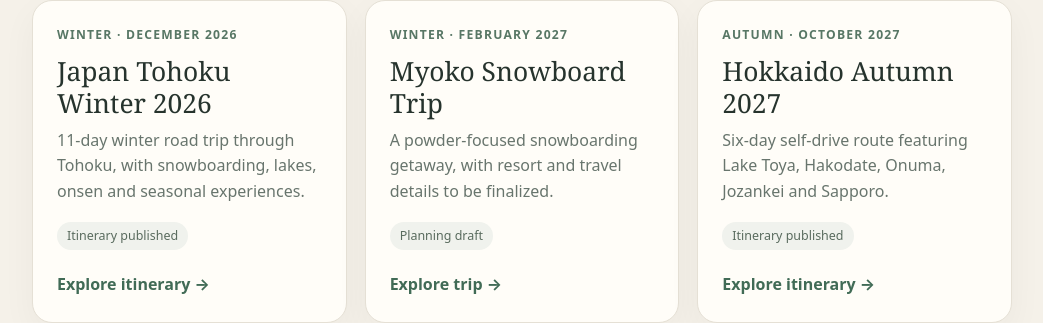
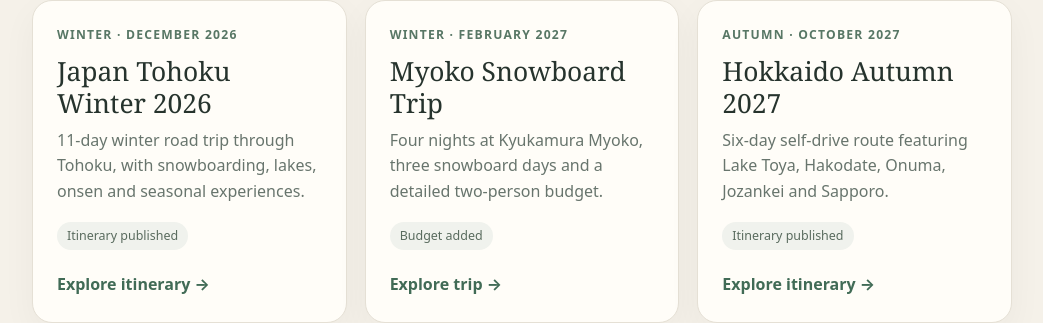
Before and after one commit to nachicraze/travel-itineraries, a plain HTML site: page index.html in a window 1280 px wide. Shown: the part 324-647 px from the top of the page, without its empty margins (118-1161 px from the left). Drawn offline with Linux system fonts and the light colour scheme.

Commit message:
Refresh travel collection descriptions

```diff
--- a/index.html
+++ b/index.html
@@ -4,6 +4,6 @@
 <body><header class="wrap hero"><div class="eyebrow">Personal travel collection</div><h1>Travel Itineraries</h1><p class="intro">Three Japan trips, with flight details, maps, photo highlights, day-by-day plans and expense summaries.</p></header>
 <main class="wrap"><div class="grid">
 <article class="trip"><div class="tag">Winter · December 2026</div><h2>Japan Tohoku Winter 2026</h2><p>11-day winter road trip through Tohoku, with snowboarding, lakes, onsen and seasonal experiences.</p><span class="status">Itinerary published</span><a href="japan-tohoku-winter-2026/">Explore itinerary →</a></article>
-<article class="trip"><div class="tag">Winter · February 2027</div><h2>Myoko Snowboard Trip</h2><p>A powder-focused snowboarding getaway, with resort and travel details to be finalized.</p><span class="status">Planning draft</span><a href="myoko-feb-2027/">Explore trip →</a></article>
+<article class="trip"><div class="tag">Winter · February 2027</div><h2>Myoko Snowboard Trip</h2><p>Four nights at Kyukamura Myoko, three snowboard days and a detailed two-person budget.</p><span class="status">Budget added</span><a href="myoko-feb-2027/">Explore trip →</a></article>
 <article class="trip"><div class="tag">Autumn · October 2027</div><h2>Hokkaido Autumn 2027</h2><p>Six-day self-drive route featuring Lake Toya, Hakodate, Onuma, Jozankei and Sapporo.</p><span class="status">Itinerary published</span><a href="hokkaido-oct-2027/">Explore itinerary →</a></article>
 </div></main><footer class="wrap">Made for exploring, one trip at a time.</footer></body></html>
```
